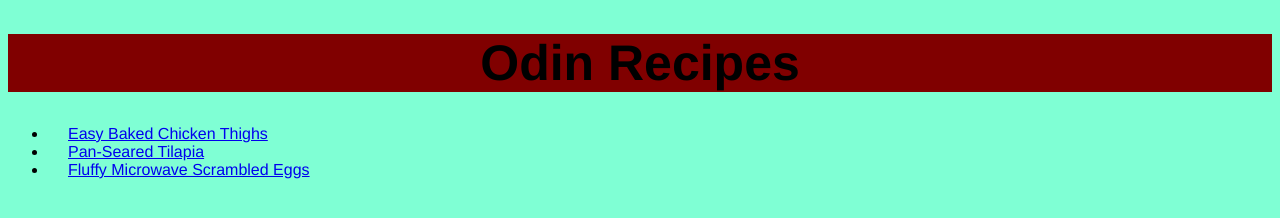
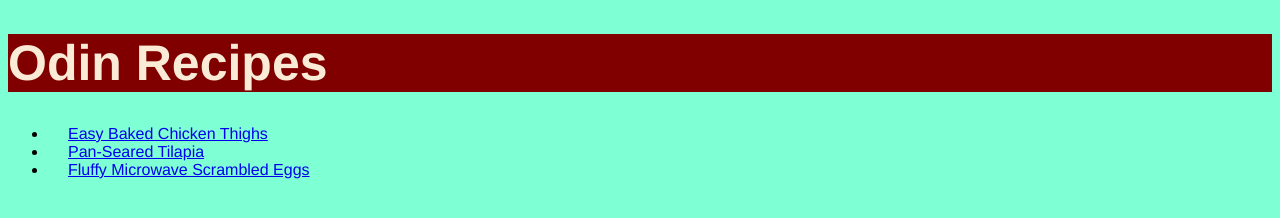
Before and after one commit to weihan-01/odin-recipes, a plain HTML site: page index.html in a window 1280 px wide. Drawn offline with Linux system fonts and the light colour scheme.

Commit message:
Change main page header style

```diff
--- a/styles/style.css
+++ b/styles/style.css
@@ -4,8 +4,9 @@
 
 .main {
     font-size: 50px;
-    text-align: center;
+    text-align: left;
     background-color: maroon;
+    color: antiquewhite;
 }
 
 .recipe-list {
```
